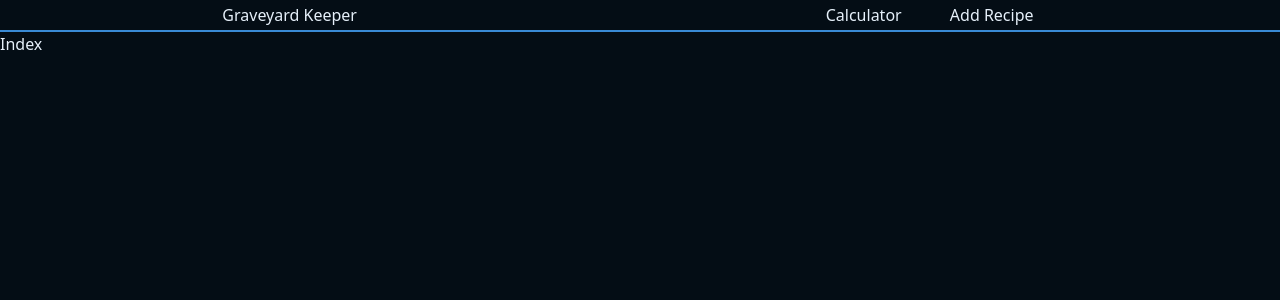
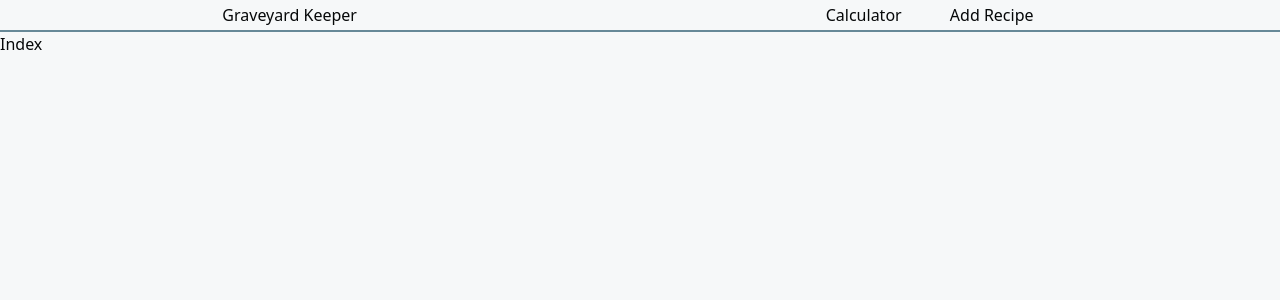
Before and after one commit to stasfr/GKcalc, a Nuxt app: page / in a window 1280 px wide. Shown: the top 300 px of the page. Built offline with nearby package versions, Linux system fonts and the light colour scheme.

Commit message:
new colors

```diff
--- a/tailwind.config.js
+++ b/tailwind.config.js
@@ -4,11 +4,11 @@ module.exports = {
   content: [],
   theme: {
     colors: {
-      text: '#e6f0fa',
-      background: '#040d15',
-      primary: '#428fd7',
-      secondary: '#0c2237',
-      accent: '#398ad5'
+      text: '#060809',
+      background: '#f6f8f9',
+      primary: '#9bb1bb',
+      secondary: '#e1e7ea',
+      accent: '#678998'
     },
     extend: {}
   },
```
